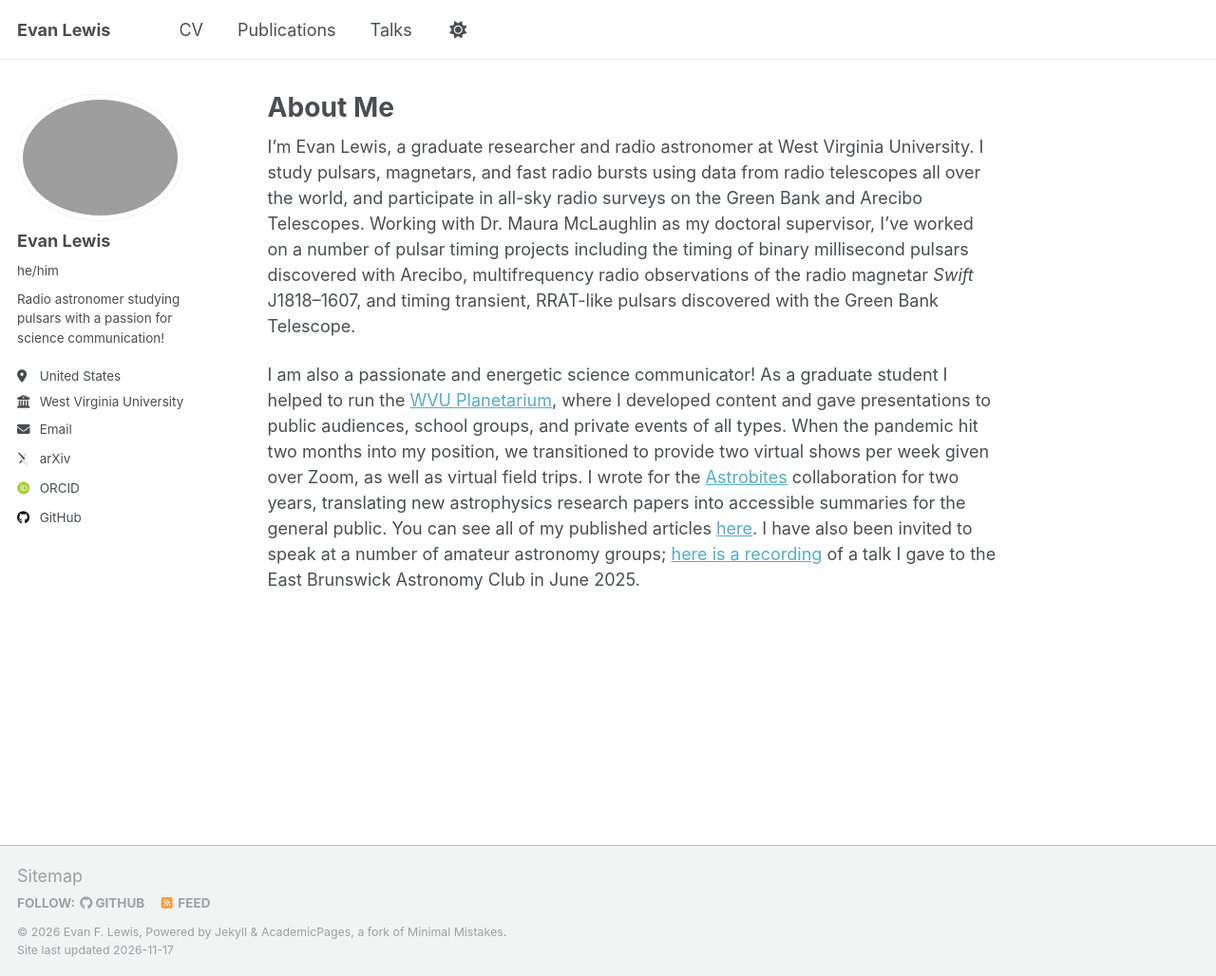
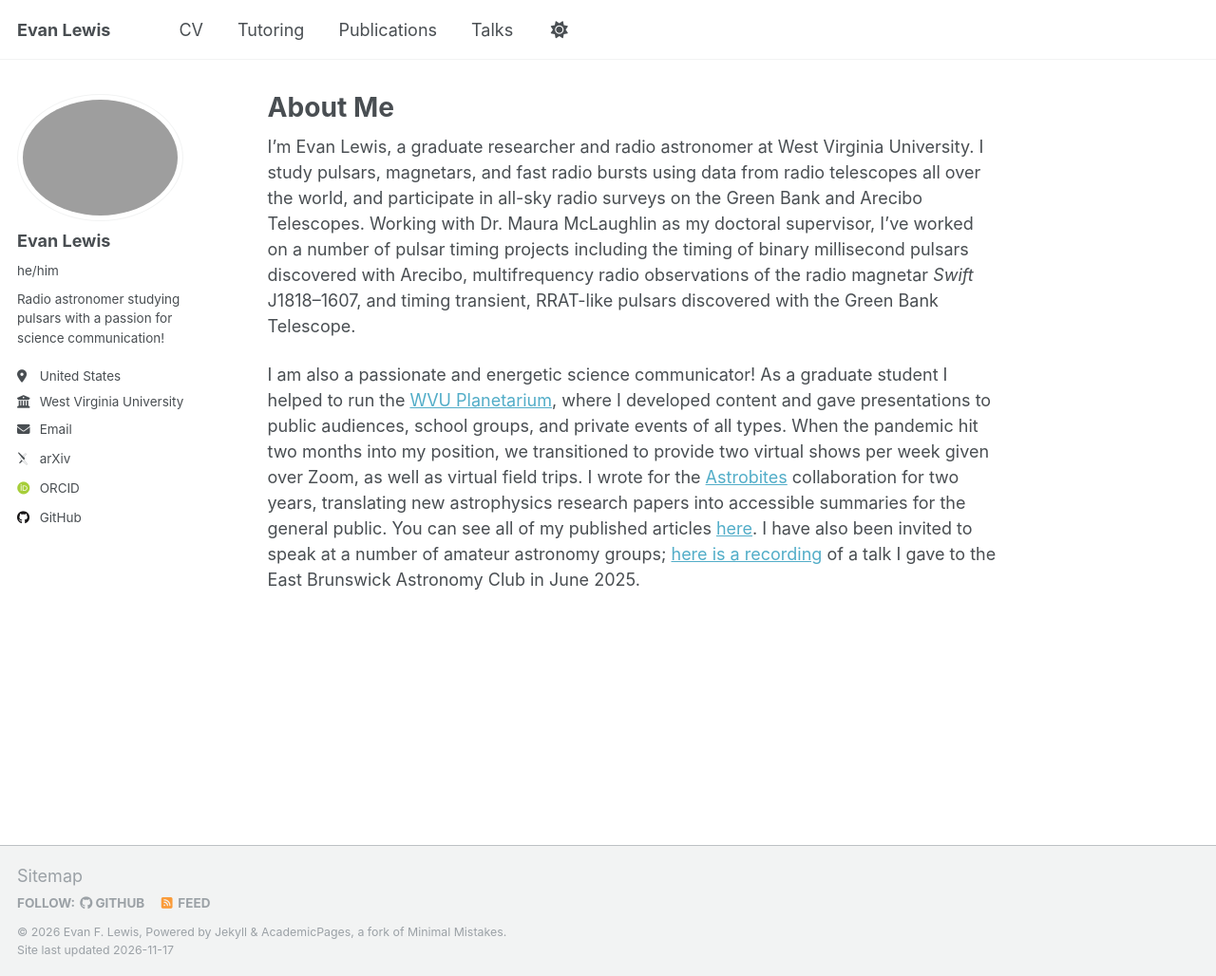
Before and after one commit to eflewis312/eflewis312.github.io, a Jekyll site: the page built from _pages/about.md, in a window 1280 px wide and 1028 px high. Shown: the whole window at 95% size. Built offline with Jekyll 4.4.1, drawn with Linux system fonts in a browser that asks for light colours; some web fonts are replaced.

Commit message:
Add Tutoring page to navigation

```diff
--- a/_data/navigation.yml
+++ b/_data/navigation.yml
@@ -11,14 +11,14 @@ main:
   - title: "CV"
     url: /files/Teaching_Resume-1.pdf
 
+  - title: "Tutoring"
+    url: /teaching/
+
   - title: "Publications"
     url: /publications/
 
   - title: "Talks"
     url: /talks/
-
-  #- title: "Teaching"
-  #  url: /teaching/
 
   #- title: "Portfolio"
   #  url: /portfolio/
```
